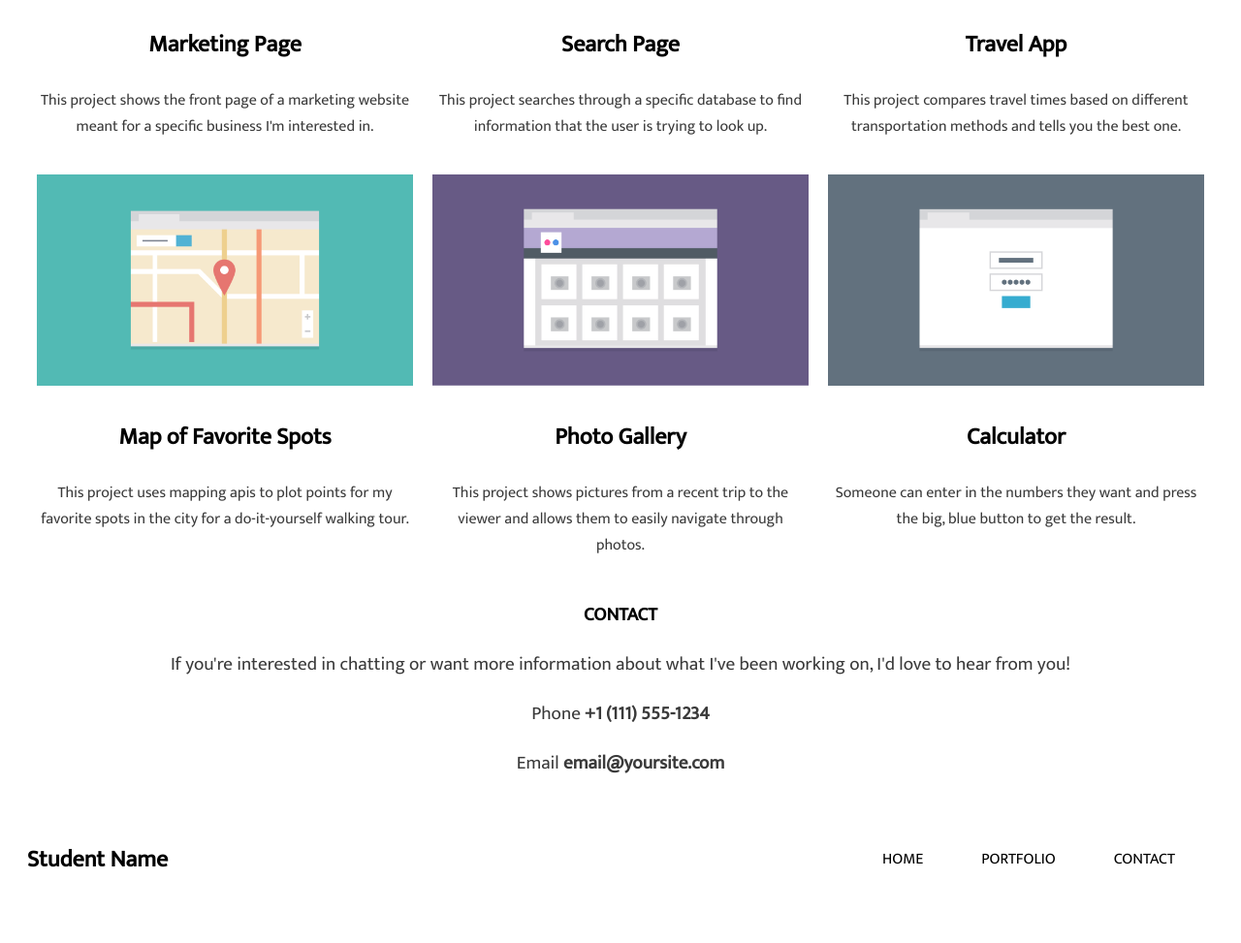
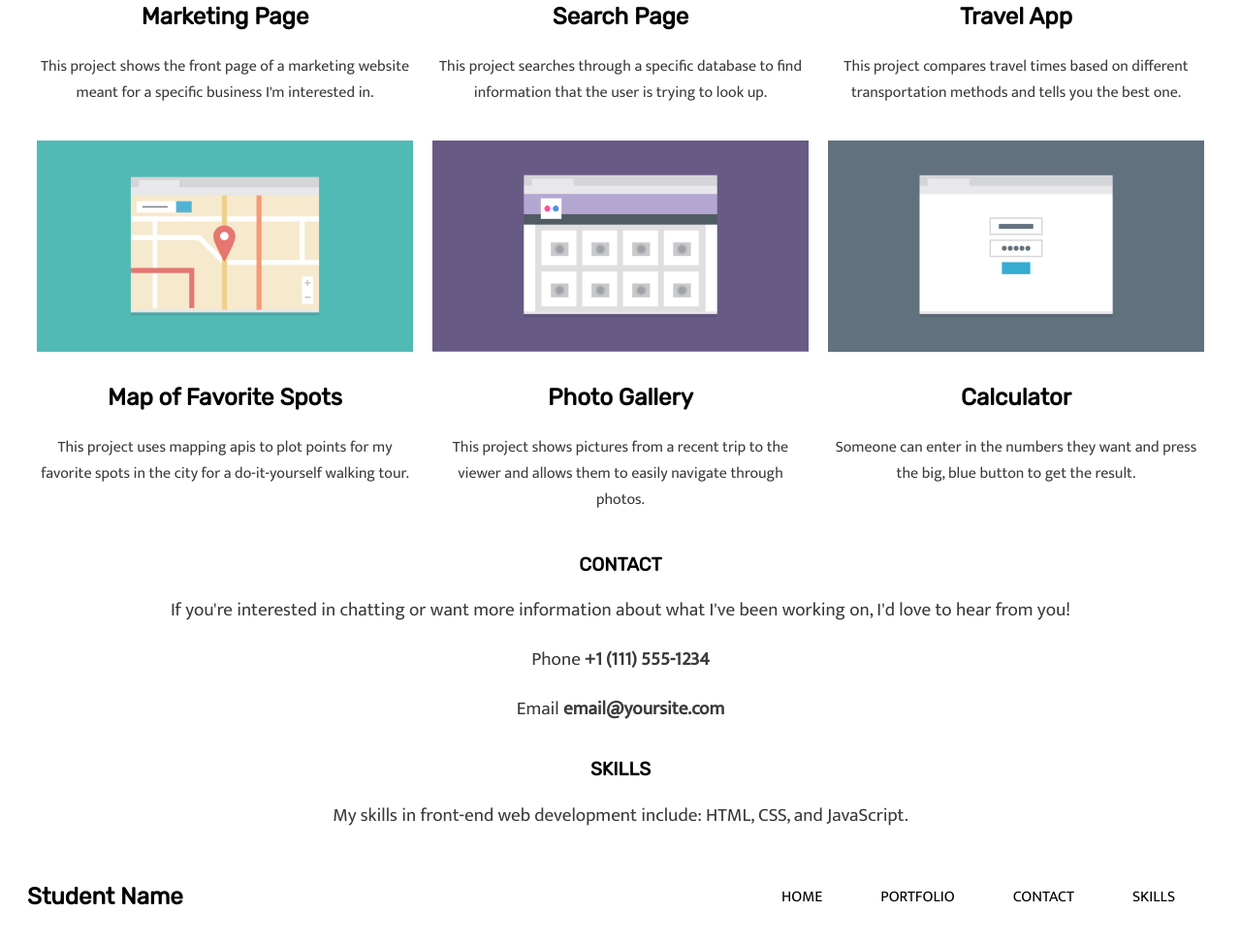
Before and after one commit to jakeowens93/treehouse-project-2, a plain HTML site: page index.html in a window 1280 px wide. Shown: the part 691-1664 px from the top of the page at 97% size. Drawn offline with Linux system fonts and the light colour scheme.

Commit message:
Skills section
added a skills section to the page and linked it to the nav bars.

```diff
--- a/css/styles.css
+++ b/css/styles.css
@@ -38,6 +38,7 @@ nav a {
 }
 h1, h2, h3 {
     color:black;
+    font-family: 'Rubik', sans-serif;
 }
 h1 {
     margin: 0px;
@@ -80,8 +81,12 @@ h3 {
     margin: 5px;
 }
 .container1 p,
-.container2 p {
+.container2 p,
+.container3 p{
     font-size: 1.2rem;
+}
+.container3 {
+    text-align: center;
 }
 .avi{
     margin: auto;
--- a/index.html
+++ b/index.html
@@ -3,7 +3,9 @@
     <meta name=viewport content="width=device-width, initial-scale=1">
     <link rel="preconnect" href="https://fonts.gstatic.com">
 <link href="https://fonts.googleapis.com/css2?family=Mukta:wght@200;400&display=swap" rel="stylesheet">
-    <link rel="stylesheet" href="css/styles.css">
+<link rel="preconnect" href="https://fonts.gstatic.com">
+<link href="https://fonts.googleapis.com/css2?family=Rubik&display=swap" rel="stylesheet">
+<link rel="stylesheet" href="css/styles.css">
 </head>
 <body>
 <header>
@@ -14,6 +16,7 @@
             <li><a href="#">HOME</a></li>
             <li><a href="#portfolio">PORTFOLIO</a></li>
             <li><a href="#contact">CONTACT</a></li>
+            <li><a href="#skills">SKILLS</a></li>
         </ul>
     </nav>
     </div>
@@ -71,7 +74,10 @@
             <p>Email <strong>email@yoursite.com</strong></p>
     </div>
 </div>
-
+<div class="container3">
+    <h2 id="skills">SKILLS</h2>
+    <p>My skills in front-end web development include: HTML, CSS, and JavaScript.</p>
+</div>
 </main>
 </body>
 <footer>
@@ -81,6 +87,7 @@
             <li><a href="#navbar">HOME</a></li>
             <li><a href="#portfolio">PORTFOLIO</a></li>
             <li><a href="#contact">CONTACT</a></li>
+            <li><a href="#skills">SKILLS</a></li>
         </ul>
     </nav>
     <a href="#navbar" id="backtotop">back to top</a>
```
